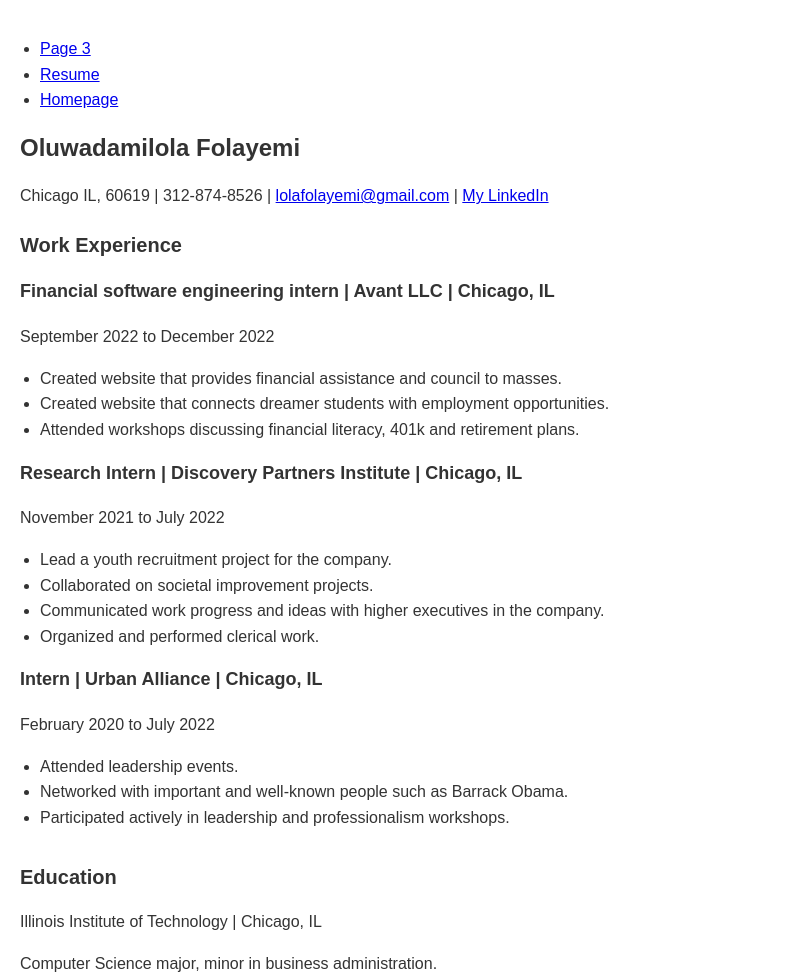
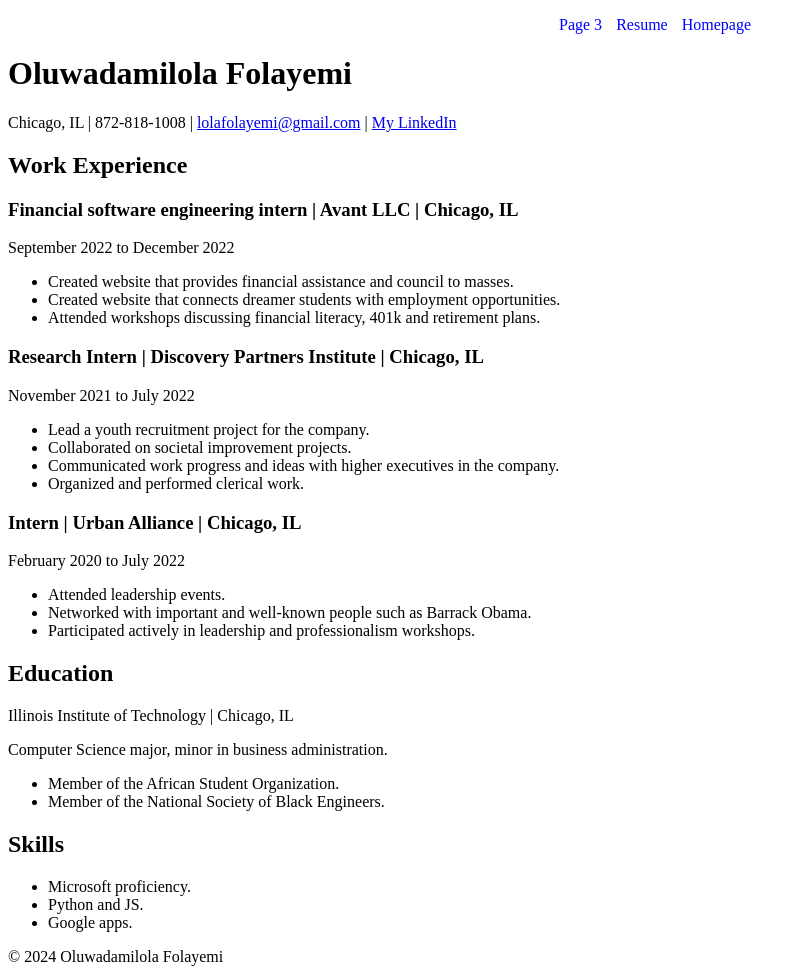
Before and after one commit to folayemilola/project-2, a plain HTML site: page resume.html in a window 1280 px wide. Shown: the top 979 px of the page, without its empty margins (0-806 px from the left). Drawn offline with Linux system fonts and the light colour scheme.

Commit message:
adding the updated files, reducing css pages to just one

```diff
--- a/indexStyling.css
+++ /dev/null
@@ -1,51 +0,0 @@
-body {
-  font-family: Arial, sans-serif;
-  line-height: 1.6;
-  margin: 0;
-  padding: 20px;
-  background-color: #fc8eac; /* Light pink background */
-  color: white; /* White text color */
-}
-ul {
-  list-style-type: none;
-  padding: 10px;
-  margin: 0;
-  text-align: center;
-  background-color: #fc6c85; /* Light pink background */
-  color: white; /* White text color */
-}
-
-ul li {
-  display: inline;
-  margin-right: 10px;
-}
-
-ul li a {
-  color: white;
-  text-decoration: none;
-}
-
-ul li a:hover {
-  text-decoration: underline;
-}
-
-a:hover {
-  text-decoration: underline;
-}
-
-h1 {
-  color: #ff007f;
-}
-img.profile-picture {
-  display: block;
-  margin: 20px auto;
-  max-width: 300px;
-  border-radius: 50%;
-  box-shadow: 0px 0px 10px rgba(0, 0, 0, 0.5);
-}
-h2 {
-  color: #ff007f;
-}
-p {
-  color: #f7f5bc;
-}
--- a/page3Styling.css
+++ /dev/null
@@ -1,96 +0,0 @@
-body {
-  font-family: Arial, sans-serif;
-  margin: 0;
-  padding: 0;
-  background-color: #f2f2f2;
-  color: #333;
-}
-
-header {
-  background-color: #007bff;
-  color: white;
-  padding: 20px;
-  text-align: center;
-}
-
-h1 {
-  margin: 0;
-}
-
-.content {
-  max-width: 800px;
-  margin: 20px auto;
-  padding: 0 20px;
-}
-
-h2 {
-  margin-top: 30px;
-  color: #007bff;
-}
-
-p {
-  line-height: 1.6;
-}
-
-.image-container {
-  display: flex;
-  flex-wrap: wrap;
-  justify-content: space-between;
-  margin-top: 20px;
-}
-
-.image-container div {
-  width: 48%;
-  margin-bottom: 20px;
-}
-
-.image-container img {
-  width: 100%;
-  border-radius: 5px;
-  box-shadow: 0 2px 4px rgba(0, 0, 0, 0.1);
-}
-
-footer {
-  background-color: #007bff;
-  color: white;
-  text-align: center;
-  padding: 10px;
-  position: fixed;
-  bottom: 0;
-  width: 100%;
-}
-
-footer p {
-  margin: 0;
-}
-
-ul {
-  list-style-type: none;
-  padding: 0;
-  margin: 0;
-  text-align: center;
-  background-color: #007bff;
-}
-
-ul li {
-  display: inline;
-  margin-right: 10px;
-  color: white;
-}
-
-ul li a {
-  color: white;
-  text-decoration: none;
-}
-
-ul li a:hover {
-  text-decoration: underline;
-}
-
-a {
-  color: #007bff;
-}
-
-a:hover {
-  text-decoration: underline;
-}
--- a/resume.html
+++ b/resume.html
@@ -6,16 +6,18 @@
   <link rel="stylesheet" href="styles.css" />
   <title>Oluwadamilola Folayemi - Resume</title>
 </head>
-  <body>
+<body class="overall">
+  <div class="resume-navigation">
     <ul>
       <li><a href="page3.html">Page 3</a></li>
       <li><a href="resume.html">Resume</a></li>
       <li><a href="index.html">Homepage</a></li>
     </ul>
+  </div>
   <div class="contact-info">
     <h1>Oluwadamilola Folayemi</h1>
     <p>
-        Chicago IL, 60619 | 312-874-8526 |
+      Chicago, IL | 872-818-1008 |
       <a href="mailto:lolafolayemi@gmail.com">lolafolayemi@gmail.com</a> |
       <a href="https://www.linkedin.com/in/oluwadamilola-folayemi-863730219/"
         >My LinkedIn</a
@@ -85,5 +87,9 @@
       <li>Google apps.</li>
     </ul>
   </div>
+
+  <footer>
+    <p>&copy; 2024 Oluwadamilola Folayemi</p>
+  </footer>
 </body>
 </html>
--- a/styles.css
+++ b/styles.css
@@ -1,32 +1,141 @@
-body {
+/* Navigation */
+.navigation {
+  text-align: center;
+}
+
+.navigation ul {
+  list-style-type: none;
+  padding: 0;
+}
+
+.navigation ul li {
+  display: inline;
+  margin-right: 10px;
+}
+
+.navigation ul li a {
+  text-decoration: none;
+  color: blue;
+}
+
+/* Header */
+.header {
+  background-color: #007bff;
+  color: white;
+  padding: 20px;
+  text-align: center;
+}
+
+/* Main Content */
+.main-content {
+  max-width: 800px;
+  margin: 20px auto;
+}
+
+.content {
+  padding: 0 20px;
+}
+
+.image-container {
+  display: flex;
+  flex-wrap: wrap;
+  justify-content: space-between;
+  margin-top: 20px;
+}
+
+.image-container div {
+  width: 48%;
+  margin-bottom: 20px;
+}
+
+.image-container img {
+  width: 100%;
+  border-radius: 5px;
+  box-shadow: 0 2px 4px rgba(0, 0, 0, 0.1);
+}
+
+/* Footer */
+.footer {
+  background-color: #007bff;
+  color: white;
+  text-align: center;
+  padding: 10px;
+  position: fixed;
+  bottom: 0;
+  width: 100%;
+}
+.main {
   font-family: Arial, sans-serif;
   line-height: 1.6;
-  color: #333;
   margin: 0;
   padding: 20px;
+  background-color: #fc8eac; /* Light pink background */
+  color: white; /* White text color */
 }
-h1,
-h2,
-h3 {
-  margin-top: 0;
+.main ul {
+  list-style-type: none;
+  padding: 10px;
+  margin: 0;
+  text-align: center;
+  background-color: #fc6c85; /* Light pink background */
+  color: white; /* White text color */
 }
-h1 {
-  font-size: 24px;
+
+.main ul li {
+  display: inline;
+  margin-right: 10px;
 }
-h2 {
-  font-size: 20px;
+
+.main ul li a {
+  color: white;
+  text-decoration: none;
 }
-h3 {
-  font-size: 18px;
+
+.main ul li a:hover {
+  text-decoration: underline;
 }
-ul {
-  padding-left: 20px;
+
+.main a:hover {
+  text-decoration: underline;
 }
-.contact-info {
-  margin-bottom: 20px;
+
+.main h1 {
+  color: #ff007f;
 }
-.work-experience,
-.education,
-.skills {
-  margin-bottom: 30px;
+
+img.profile-picture {
+  display: block;
+  margin: 20px auto;
+  max-width: 300px;
+  border-radius: 50%;
+  box-shadow: 0px 0px 10px rgba(0, 0, 0, 0.5);
 }
+.main h2 {
+  color: #ff007f;
+}
+.main p {
+  color: #f7f5bc;
+}
+
+.resume-navigation {
+  text-align: center;
+}
+
+.resume-navigation {
+  list-style-type: none;
+  padding: 0;
+}
+
+.resume-navigation ul li {
+  display: inline;
+  margin-right: 10px;
+}
+
+.resume-navigation ul li a {
+  text-decoration: none;
+  color: blue;
+}
+.overall{
+  background-color: white;
+  color: black
+}
```
Also changed, not shown: index.html (+2 -2 lines), page3.html (+9 -1 lines). Lines whose indentation alone changed are shown as unchanged.
